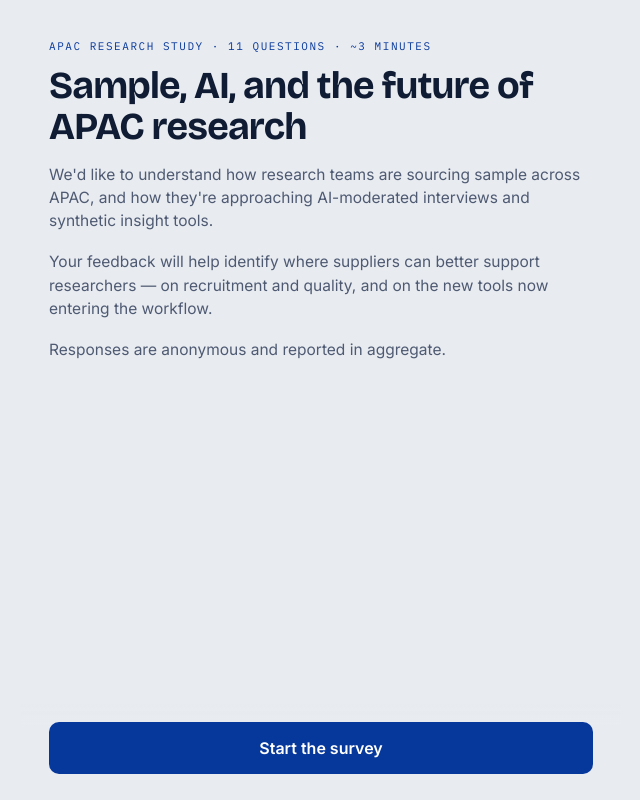
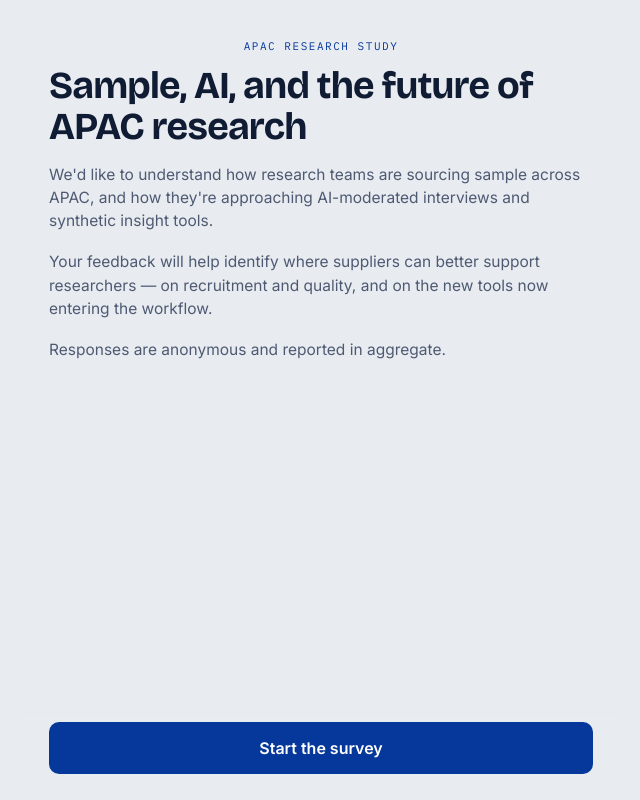
Before and after one commit to GMORESE/Surveys, a plain HTML site: page index.html in a window 1280 px wide. Shown: the whole page, without its empty margins (319-959 px from the left). Drawn offline with nearby package versions, Linux system fonts and the light colour scheme.

Commit message:
Update index.html
Erasing the time duration related title

```diff
--- a/index.html
+++ b/index.html
@@ -4,7 +4,7 @@
 <meta charset="utf-8">
 <meta name="viewport" content="width=device-width, initial-scale=1, viewport-fit=cover">
 <title>APAC Research &amp; AI Insights Survey</title>
-<meta name="description" content="A short survey on APAC sample sourcing and AI-moderated research. About 3 minutes.">
+<meta name="description" content="A short survey on APAC sample sourcing and AI-moderated research.">
 <meta name="theme-color" content="#0F1C33">
 <link rel="preconnect" href="https://fonts.googleapis.com">
 <link rel="preconnect" href="https://fonts.gstatic.com" crossorigin>
@@ -80,6 +80,7 @@
     font-family:var(--mono);font-size:11px;letter-spacing:.14em;
     text-transform:uppercase;color:var(--accent);margin:0 0 10px;
   }
+  .eyebrow.center{text-align:center}
   h1{
     font-family:var(--display);font-weight:700;
     font-size:clamp(28px,7.4vw,38px);line-height:1.08;
@@ -442,7 +443,7 @@ function renderIntro(){
   nextBtn.textContent = "Start the survey";
   stage.innerHTML = `
     <div class="screen">
-      <p class="eyebrow">APAC research study · ${QUESTIONS.length} questions · ~3 minutes</p>
+      <p class="eyebrow center">APAC research study</p>
       <h1>Sample, AI, and the future of APAC research</h1>
       <p class="lede">We'd like to understand how research teams are sourcing sample across APAC, and
       how they're approaching AI-moderated interviews and synthetic insight tools.</p>
```
